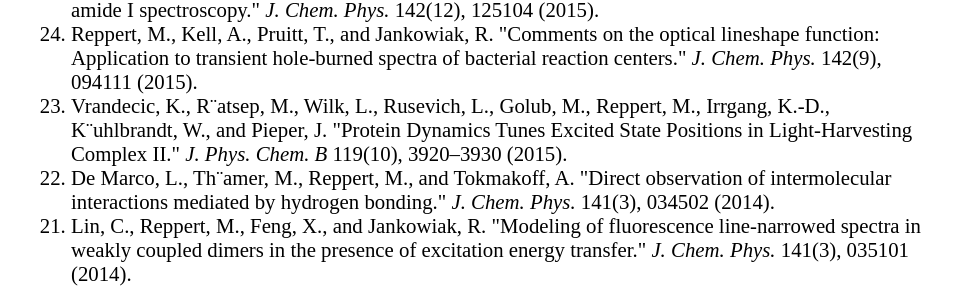
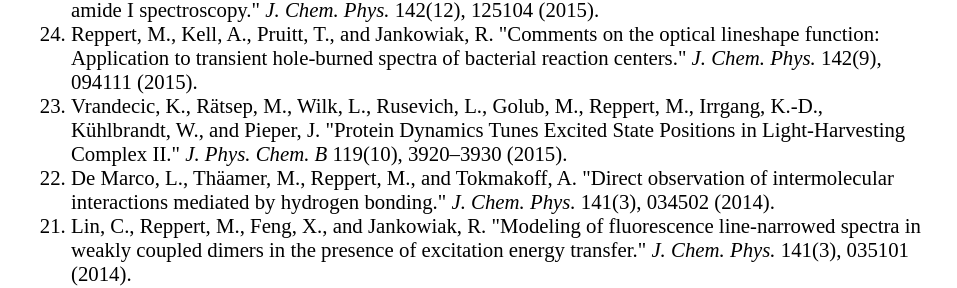
Before and after one commit to mreppert/mreppert.github.io, a Jekyll site: the page built from publications/index.html, in a window 1280 px wide. Shown: the part 487-775 px from the top of the page, without its empty margins (161-1118 px from the left). Built offline with Jekyll 4.4.1, drawn with Linux system fonts in a browser that asks for light colours.

Commit message:
Update index.html

```diff
--- a/publications/index.html
+++ b/publications/index.html
@@ -18,8 +18,8 @@ Peptide Ensembles with Computational Amide I Spectroscopy: Application to Elasti
   <li>Reppert, M. and Tokmakoff, A. "Communication: Quantitative multi-site frequency maps for amide I vibrational spectroscopy." <i>J. Chem. Phys.</i> 143(6), 061102 (2015).</li>
   <li>Reppert, M., Roy, A. R., and Tokmakoff, A. "Isotope-enriched protein standards for computational amide I spectroscopy." <i>J. Chem. Phys.</i> 142(12), 125104 (2015).</li>
   <li>Reppert, M., Kell, A., Pruitt, T., and Jankowiak, R. "Comments on the optical lineshape function: Application to transient hole-burned spectra of bacterial reaction centers." <i>J. Chem. Phys.</i> 142(9), 094111 (2015).</li>
-  <li>Vrandecic, K., R¨atsep, M., Wilk, L., Rusevich, L., Golub, M., Reppert, M., Irrgang, K.-D., K¨uhlbrandt, W., and Pieper, J. "Protein Dynamics Tunes Excited State Positions in Light-Harvesting Complex II." <i>J. Phys. Chem. B</i> 119(10), 3920–3930 (2015).</li>
-  <li>De Marco, L., Th¨amer, M., Reppert, M., and Tokmakoff, A. "Direct observation of intermolecular interactions mediated by hydrogen bonding." <i>J. Chem. Phys.</i> 141(3), 034502 (2014).</li>
+  <li>Vrandecic, K., R&auml;tsep, M., Wilk, L., Rusevich, L., Golub, M., Reppert, M., Irrgang, K.-D., K&uuml;hlbrandt, W., and Pieper, J. "Protein Dynamics Tunes Excited State Positions in Light-Harvesting Complex II." <i>J. Phys. Chem. B</i> 119(10), 3920–3930 (2015).</li>
+  <li>De Marco, L., Th&auml;amer, M., Reppert, M., and Tokmakoff, A. "Direct observation of intermolecular interactions mediated by hydrogen bonding." <i>J. Chem. Phys.</i> 141(3), 034502 (2014).</li>
   <li>Lin, C., Reppert, M., Feng, X., and Jankowiak, R. "Modeling of fluorescence line-narrowed spectra in weakly coupled dimers in the presence of excitation energy transfer." <i>J. Chem. Phys.</i> 141(3), 035101 (2014).</li>
   <li>Baiz, C., Reppert, M., and Tokmakoff, A. "An Introduction to Protein 2D IR Spectroscopy." In <i>Ultrafast Infrared Vibrational Spectroscopy</i>, Fayer, M., editor, chapter 12, 361–404. Taylor & Francis, Boca Raton (2013).</li>
   <li>Kell, A., Feng, X., Reppert, M., and Jankowiak, R. "On the Shape of the Phonon Spectral Density in Photosynthetic Complexes." <i>J. Phys. Chem. B</i> 117(24), 7317–7323 (2013).</li>
```
